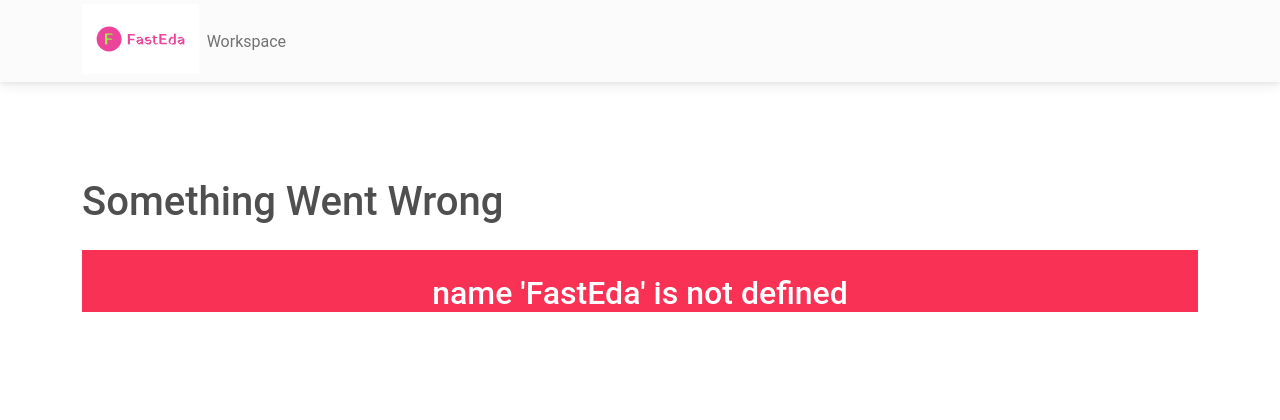
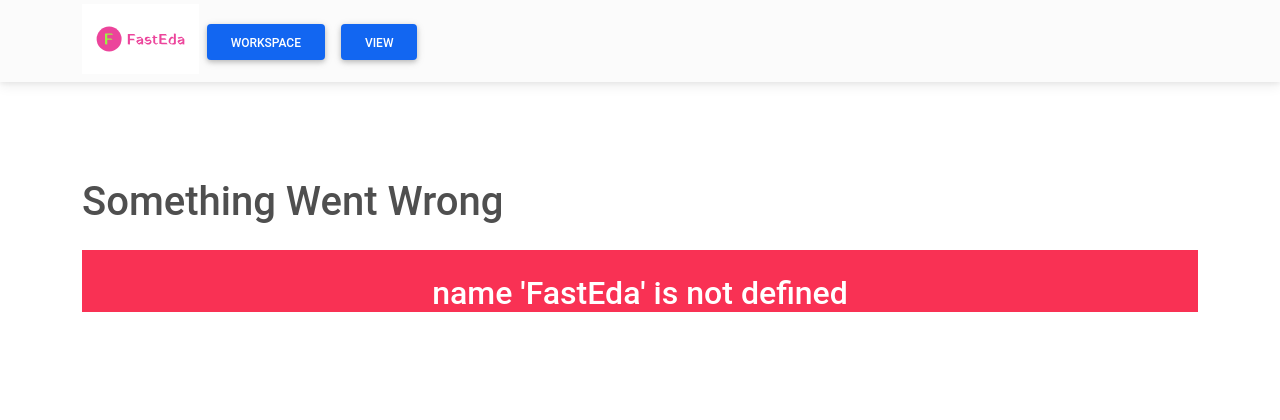
Before and after one commit to lkarjun/fastpreprocess, a FastAPI app: page / in a window 1280 px wide. Shown: the top 420 px of the page. Run offline with FastAPI, Linux system fonts and the light colour scheme; some libraries are stand-ins or nearby versions.

Commit message:
View button

```diff
--- a/fasteda/template/layout.html
+++ b/fasteda/template/layout.html
@@ -106,7 +106,10 @@
         <!-- Left links -->
         <ul class="navbar-nav me-auto mb-2 mb-lg-0">
           <li class="nav-item">
-            <a class="nav-link" href="#">Workspace</a>
+            <a class="nav-link" href="/"><button class="btn btn-primary">Workspace</button></a>
+          </li>
+          <li class="nav-item">
+            <a class="nav-link" href="/view"><button class="btn btn-primary">View</button></a>
           </li>
         </ul>
         <!-- Left links -->
```
